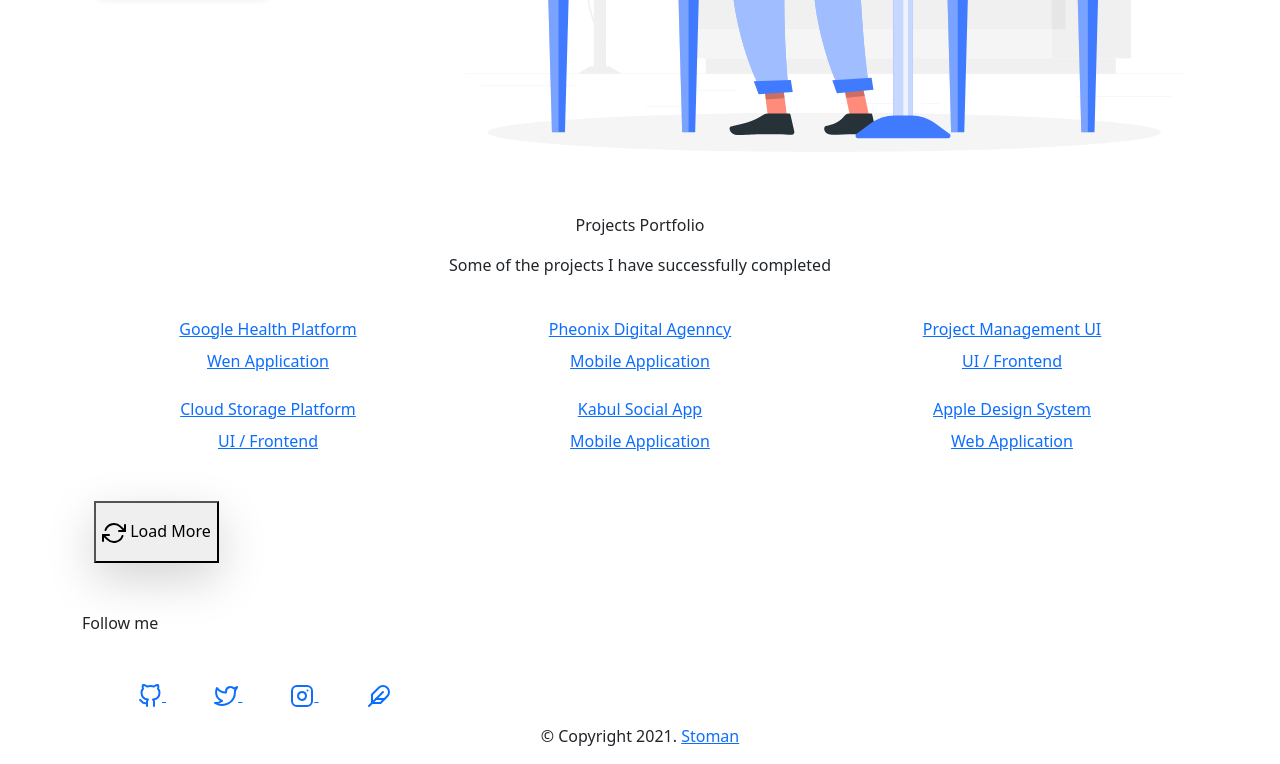
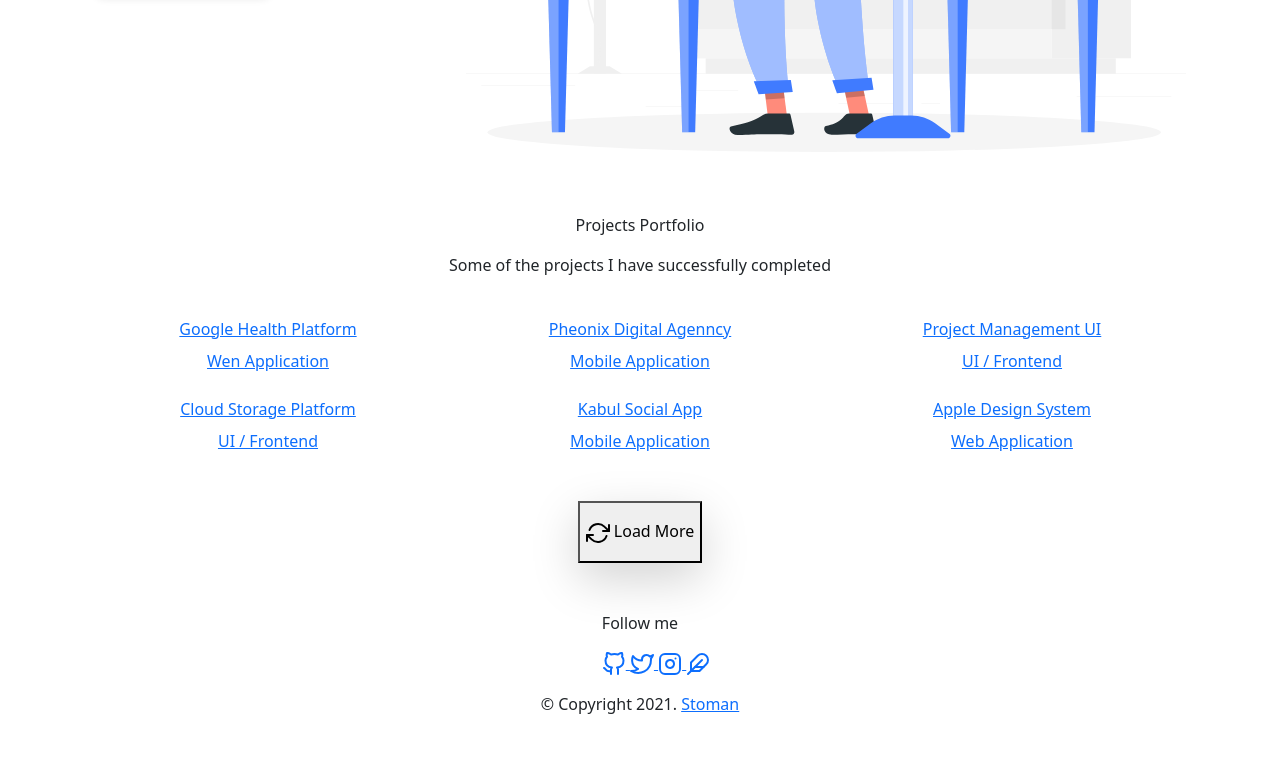
Before and after one commit to realstoman/stomanstrap, a website built with Parcel: page src/index.html in a window 1280 px wide. Shown: the part 594-1358 px from the top of the page. Built offline with nearby package versions, Linux system fonts and the light colour scheme; files whose address does not match are found by name.

Commit message:
Footer layout and classes

```diff
--- a/src/index.html
+++ b/src/index.html
@@ -324,7 +324,16 @@
 							</div>
 						</a>
 					</div>
-					<div class="mt-5">
+					<div
+						class="
+							mt-5
+							flex
+							justify-center
+							items-center
+							text-center
+							loadmore-button
+						"
+					>
 						<button class="flex items-center px-6 py-3 shadow-lg">
 							<i data-feather="refresh-cw" class="w-5 mr-3"></i>
 							<span>Load More</span>
@@ -343,43 +352,13 @@
 			<!-- Footer start -->
 			<footer class="mt-5">
 				<div class="stoman-footer container">
-					<div
-						class="
-							flex flex-col
-							justify-center
-							items-center
-							mb-12
-							sm:mb-28
-						"
-					>
-						<p
-							class="
-								text-3xl
-								sm:text-4xl
-								font-semibold
-								text-primary-dark
-								dark:text-primary-light
-								mb-5
-							"
-						>
-							Follow me
-						</p>
-						<ul class="flex gap-4 sm:gap-8">
+					<div class="flex justify-center items-center text-center">
+						<p class="">Follow me</p>
+						<ul class="social-icons">
 							<a
 								href="https://github.com/NangialaiStoman"
 								target="__blank"
-								class="
-									text-gray-400
-									hover:text-indigo-500
-									dark:hover:text-indigo-400
-									cursor-pointer
-									rounded-lg
-									bg-gray-50
-									dark:bg-ternary-dark
-									hover:bg-gray-100
-									shadow-sm∫
-									p-4
-								"
+								class=""
 							>
 								<i
 									data-feather="github"
@@ -389,18 +368,7 @@
 							<a
 								href="https://twitter.com/NangialaiStoman"
 								target="__blank"
-								class="
-									text-gray-400
-									hover:text-indigo-500
-									dark:hover:text-indigo-400
-									cursor-pointer
-									rounded-lg
-									bg-gray-50
-									dark:bg-ternary-dark
-									hover:bg-gray-100
-									shadow-sm∫
-									p-4
-								"
+								class=""
 							>
 								<i
 									data-feather="twitter"
@@ -410,18 +378,7 @@
 							<a
 								href="https://instagram.com/NangialaiStoman"
 								target="__blank"
-								class="
-									text-gray-400
-									hover:text-indigo-500
-									dark:hover:text-indigo-400
-									cursor-pointer
-									rounded-lg
-									bg-gray-50
-									dark:bg-ternary-dark
-									hover:bg-gray-100
-									shadow-sm∫
-									p-4
-								"
+								class=""
 							>
 								<i
 									data-feather="instagram"
@@ -431,18 +388,7 @@
 							<a
 								href="https://behance.net/NangialaiStoman"
 								target="__blank"
-								class="
-									text-gray-400
-									hover:text-indigo-500
-									dark:hover:text-indigo-400
-									cursor-pointer
-									rounded-lg
-									bg-gray-50
-									dark:bg-ternary-dark
-									hover:bg-gray-100
-									shadow-sm∫
-									p-4
-								"
+								class=""
 							>
 								<i
 									data-feather="feather"
@@ -451,25 +397,18 @@
 							</a>
 						</ul>
 					</div>
-					<div class="flex justify-center items-center text-center">
-						<div
-							class="
-								text-lg text-ternary-dark
-								dark:text-ternary-light
-							"
-						>
-							&copy; Copyright 2021.
-							<a
-								href="http://stoman.me"
-								target="__blank"
-								class="
-									text-secondary-dark
-									dark:text-secondary-light
-									font-medium
-								"
-								>Stoman</a
-							>
-						</div>
+					<div
+						class="
+							mb-5
+							flex
+							justify-center
+							items-center
+							text-center
+							stoman-copyright
+						"
+					>
+						&copy; Copyright 2021.
+						<a href="http://stoman.me" target="__blank">Stoman</a>
 					</div>
 				</div>
 			</footer>
```
